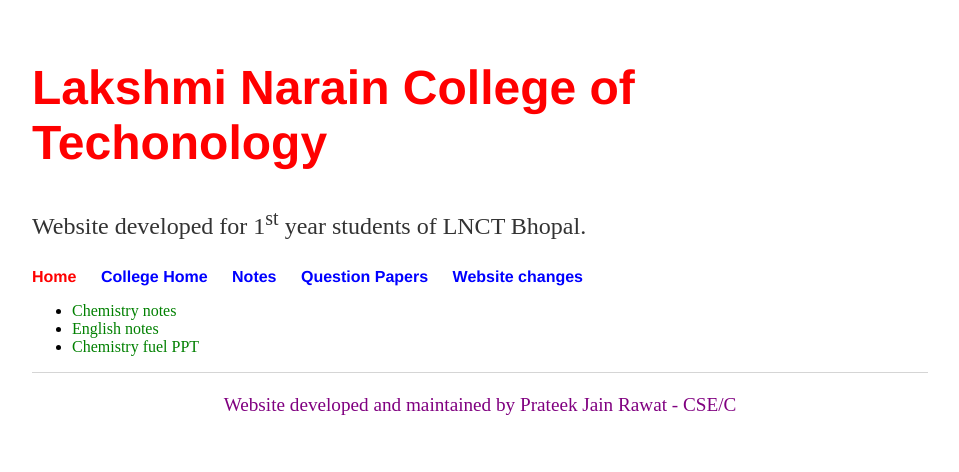
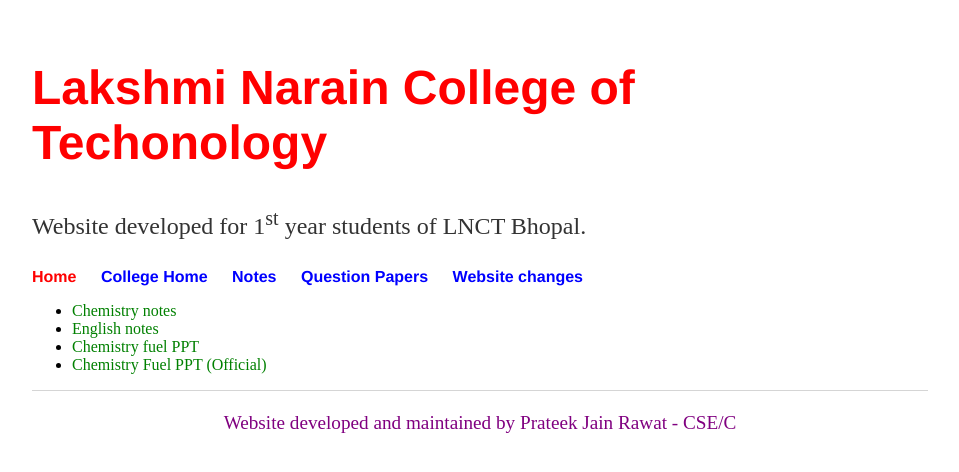
Before and after one commit to prateekraawat1/prateekraawat1.github.io, a Jekyll site: the page built from notes.html, in a window 1280 px wide. Shown: the top 472 px of the page, without its empty margins (160-1119 px from the left). Built offline with Jekyll 4.4.1, drawn with Linux system fonts in a browser that asks for light colours.

Commit message:
Add fuel ppt -official

```diff
--- a/notes.html
+++ b/notes.html
@@ -8,5 +8,6 @@
 		<li><a href="http://instanteducation2.blogspot.in/2011/12/1st-semester-engineering-chemistry.html">Chemistry notes</a></li>
 		<li><a href="https://www.dropbox.com/s/eowncwpbevzdeoh/lecture_note_112311150139060.pdf?dl=0">English notes</a></li>
 		<li><a href="https://drive.google.com/open?id=0BzP9xUu5_syzYTJpcGo5Y2pveGs">Chemistry fuel PPT</a></li>
+		<li><a href="https://drive.google.com/open?id=0BzP9xUu5_syzS1kza0tMNGhWTDZNd256MnF5d291NmZoMGtJ">Chemistry Fuel PPT (Official)</a></li>
 	</ul>
 </div>
```
